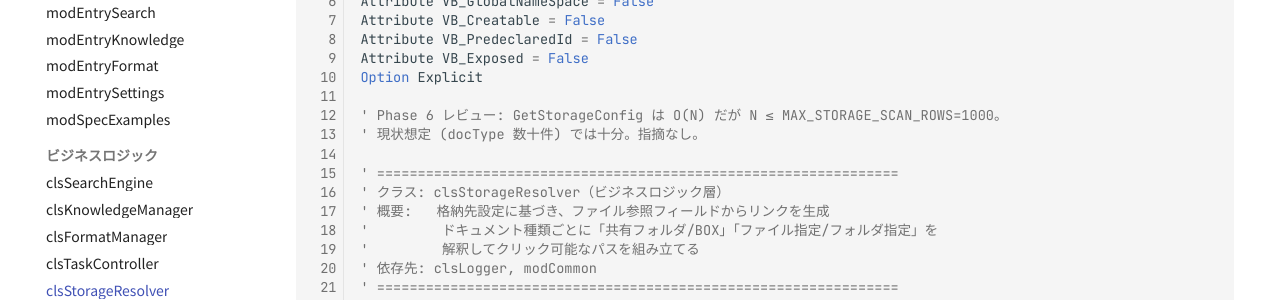
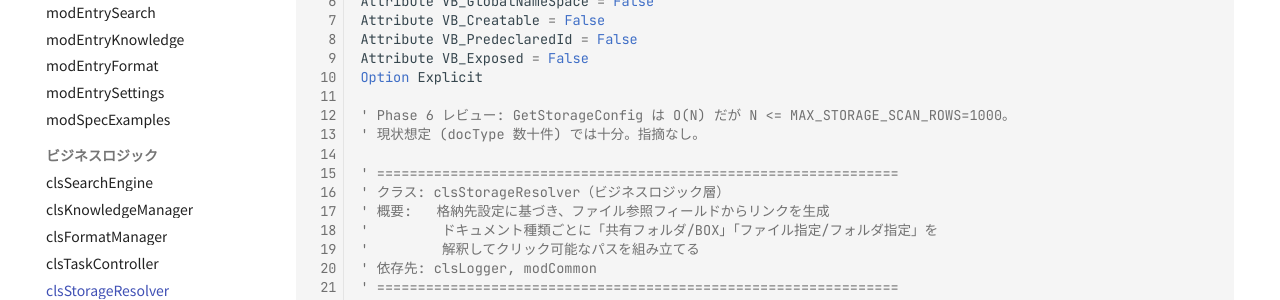
Before and after one commit to ai-crafted-portfolio/knowledgevba, an MkDocs documentation site: the page built from docs/source/business-logic/clsstorageresolver.md, in a window 1280 px wide and 900 px high, scrolled down 4911 px. Shown: the part 154-454 px from the top of the window. Built offline with MkDocs 1.6.1 and Material for MkDocs 9.7.7, drawn with Linux system fonts in a browser that asks for light colours.

```diff
--- a/docs/source/business-logic/clsstorageresolver.md
+++ b/docs/source/business-logic/clsstorageresolver.md
@@ -230,7 +230,7 @@ Attribute VB_PredeclaredId = False
 Attribute VB_Exposed = False
 Option Explicit
 
-' Phase 6 レビュー: GetStorageConfig は O(N) だが N ≤ MAX_STORAGE_SCAN_ROWS=1000。
+' Phase 6 レビュー: GetStorageConfig は O(N) だが N <= MAX_STORAGE_SCAN_ROWS=1000。
 ' 現状想定 (docType 数十件) では十分。指摘なし。
 
 ' ================================================================
```
